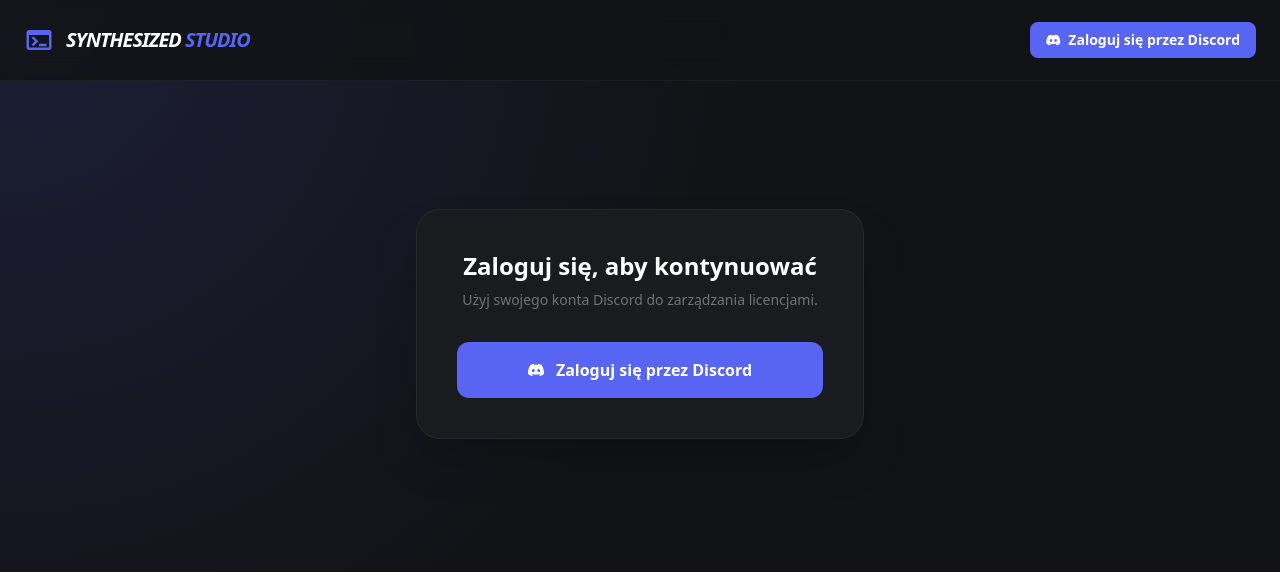
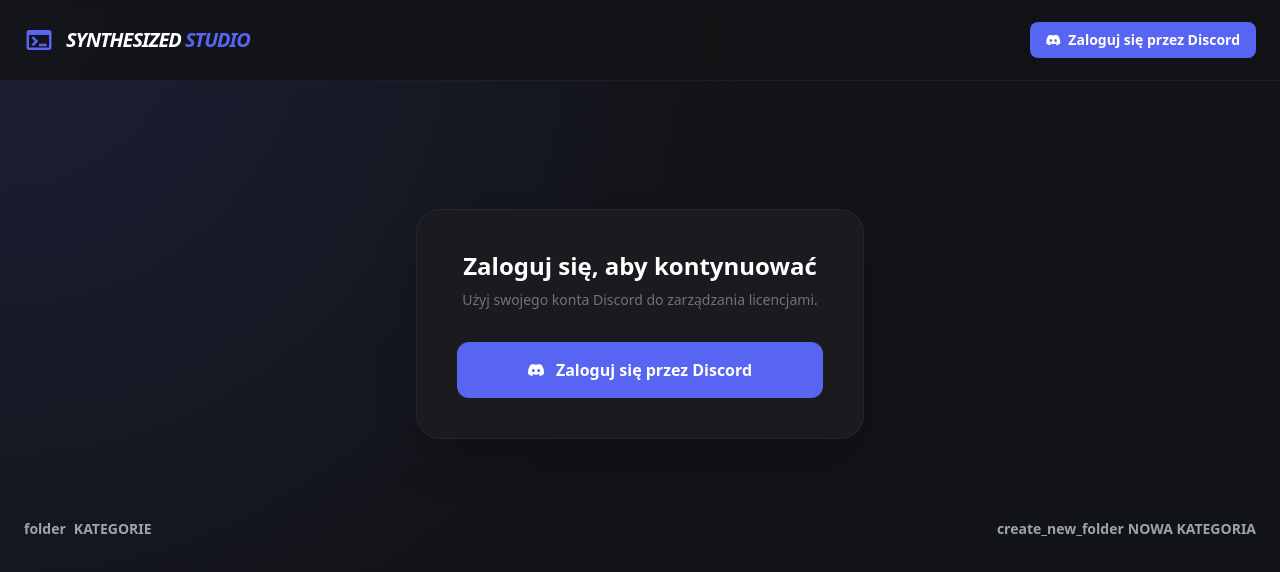
Before and after one commit to Qali0924/licencje-api, a website: page public/index.html in a window 1280 px wide. Drawn offline with nearby package versions, Linux system fonts and the light colour scheme; no server answers.

Commit message:
Update index.html

```diff
--- a/public/index.html
+++ b/public/index.html
@@ -66,7 +66,19 @@
                 </a>
             </div>
         </div>
+<div class="mb-6">
+    <div class="flex justify-between items-center mb-4">
+        <h3 class="text-sm font-bold text-gray-400 flex items-center gap-2">
+            <span class="material-icons-outlined text-sm">folder</span> KATEGORIE
+        </h3>
+        <button onclick="openCategoryModal()" class="text-sm font-bold text-gray-400 hover:text-white flex items-center gap-1 transition">
+            <span class="material-icons-outlined text-sm">create_new_folder</span> NOWA KATEGORIA
+        </button>
+    </div>
 
+    <div id="categories-container" class="flex flex-wrap gap-3">
+        </div>
+</div>
         <div id="app-content" class="hidden space-y-10">
 
             <div class="flex flex-col md:flex-row md:items-end justify-between gap-6">
```
